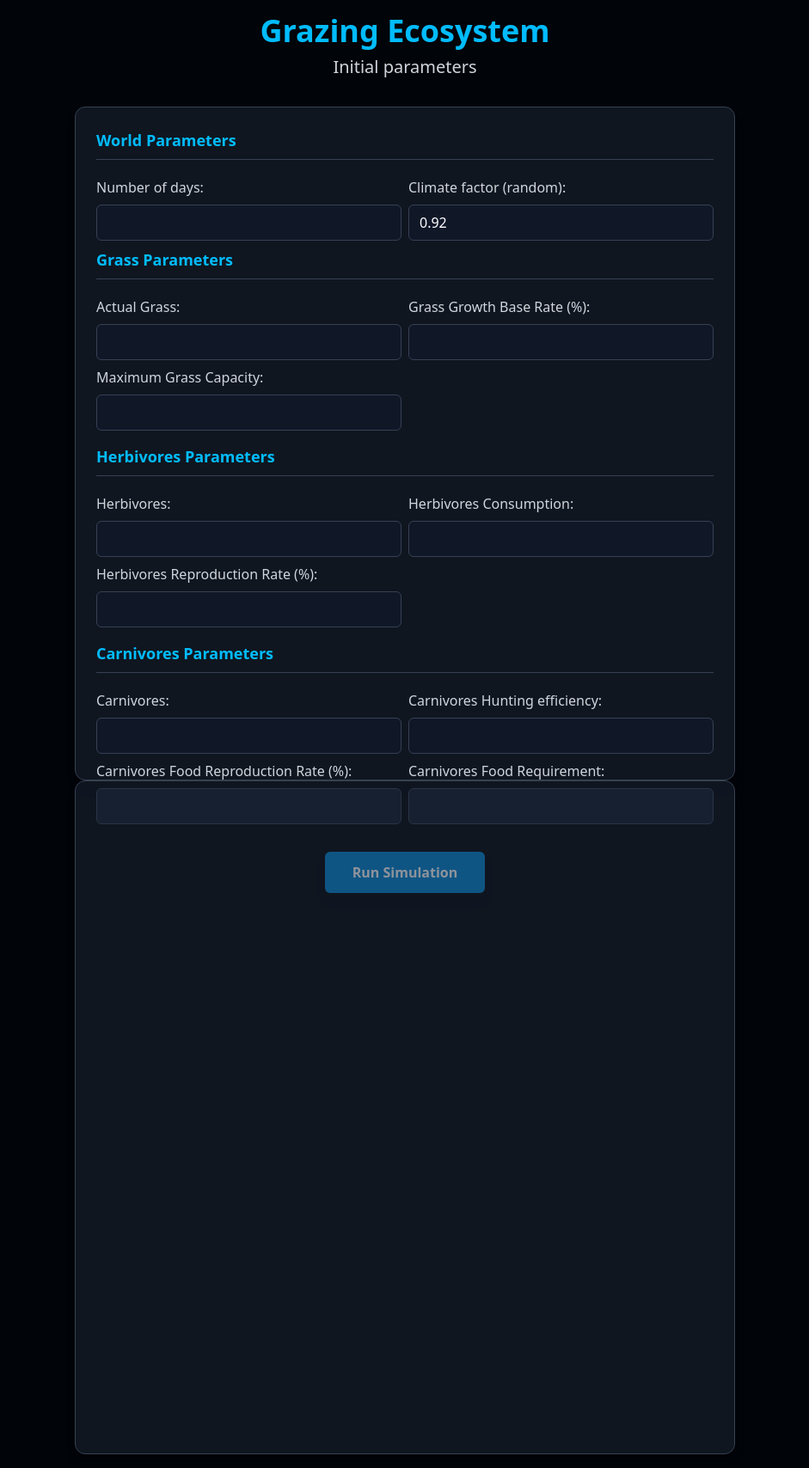
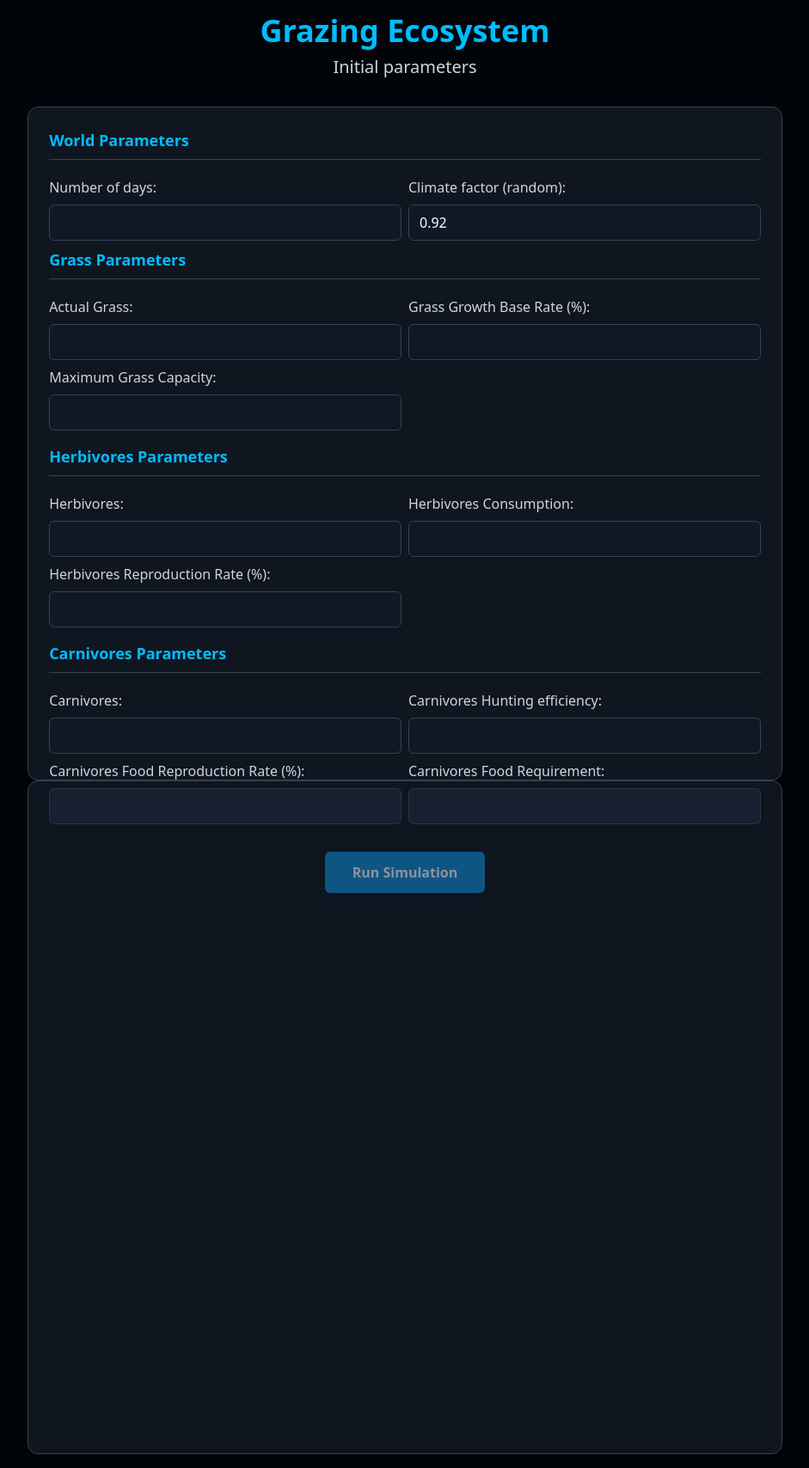
Before and after one commit to SneatX/grazing_system_php, a PHP site: page / in a window 1280 px wide. Shown: the whole page at 86% size, without its empty margins (169-1110 px from the left). Run offline with PHP 8.4, Linux system fonts and the light colour scheme.

Commit message:
style: :lipstick: Formating code and fixing the overflowed table

```diff
--- a/index.php
+++ b/index.php
@@ -126,9 +126,7 @@ function startSimulation(
             <td class='border px-4 py-2'>" . number_format($carnivoresReproduction, 2) . "</td>
         </tr>";
         $day++;
-
     }
-
 }
 
 ?>
@@ -154,7 +152,7 @@ function startSimulation(
         </section>
 
         <section class="grid <?= $onSimulation ? "grid-cols-2" : "grid-cols-1"; ?>">
-            <article class="w-3/4 h-[98vh] mx-auto bg-gray-800/50 rounded-xl p-6 shadow-lg border border-gray-700">
+            <article class="w-6/7 h-[98vh] mx-auto bg-gray-800/50 rounded-xl p-6 shadow-lg border border-gray-700">
                 <form method="post" action="" class="space-y-6">
                     <div class="grid grid-cols-1 md:grid-cols-2 gap-2">
 
@@ -249,7 +247,7 @@ function startSimulation(
                 </form>
             </article>
 
-            <article class="w-3/4 min-h-[98vh] mx-auto bg-gray-800/50 rounded-xl p-6 shadow-lg border border-gray-700 overflow-auto">
+            <article class="w-6/7 min-h-[98vh] mx-auto bg-gray-800/50 rounded-xl p-6 shadow-lg border border-gray-700 overflow-auto">
                 <?= $onSimulation == false ? "" :  $RESULTS ?>
             </article>
 
```
